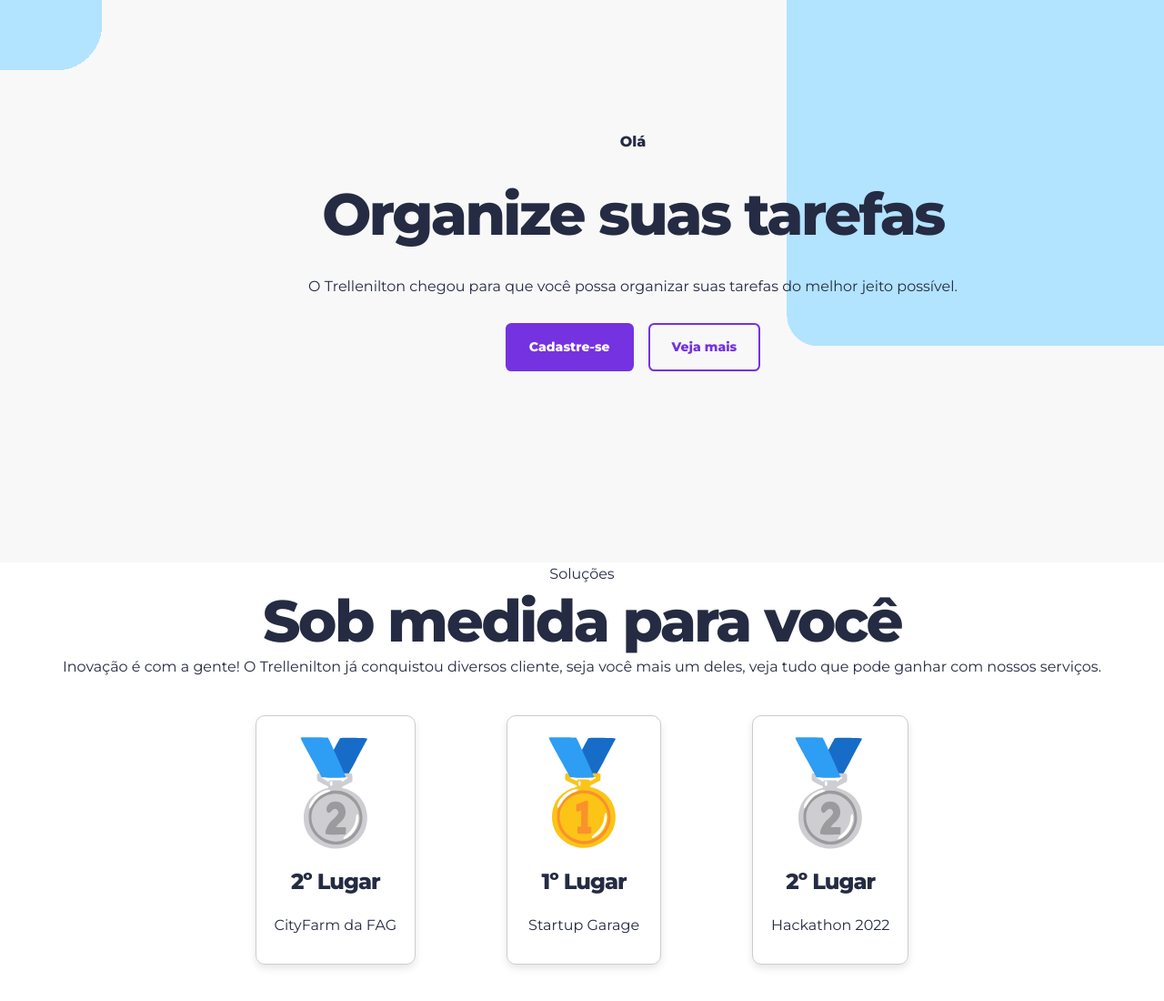
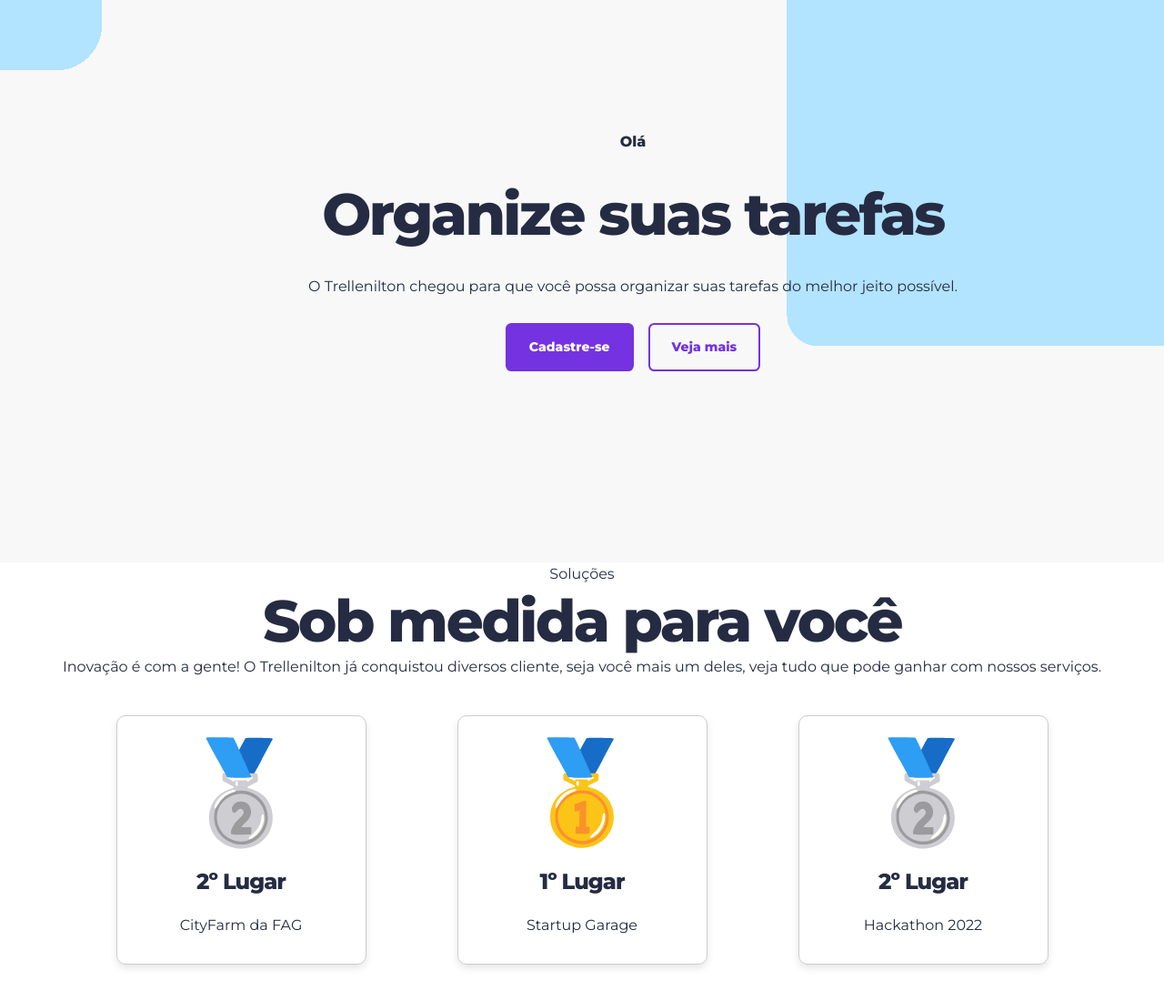
Before and after one commit to DiegoAATrevisan/landing-page, a React (Vite) app: page / in a window 1280 px wide. Shown: the part 182-1282 px from the top of the page at 91% size. Built offline with nearby package versions, Linux system fonts and the light colour scheme.

Commit message:
Increased cards width.

```diff
--- a/src/styles/cards.css
+++ b/src/styles/cards.css
@@ -6,6 +6,7 @@
     padding: 20px;
     border: 1px solid #ccc;
     border-radius: 10px;
+    width: 275px;
     max-width: 300px;
     text-align: center;
     margin: 2.5rem;
```
